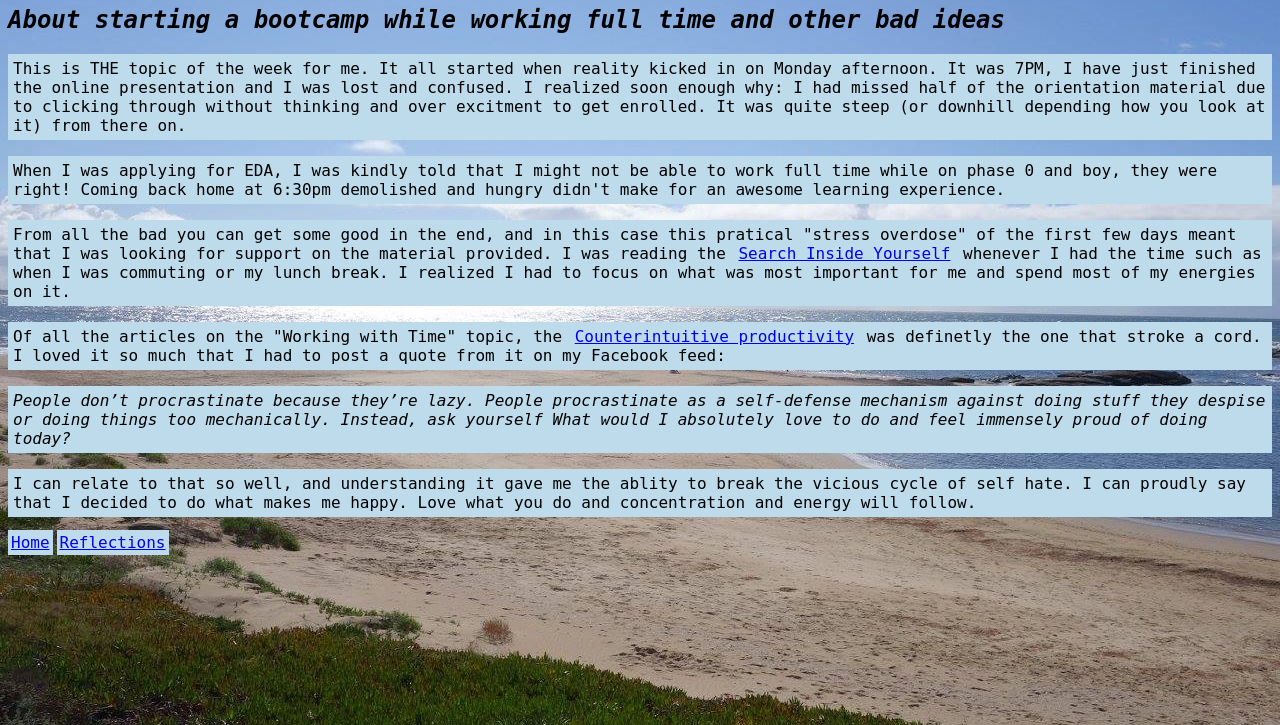
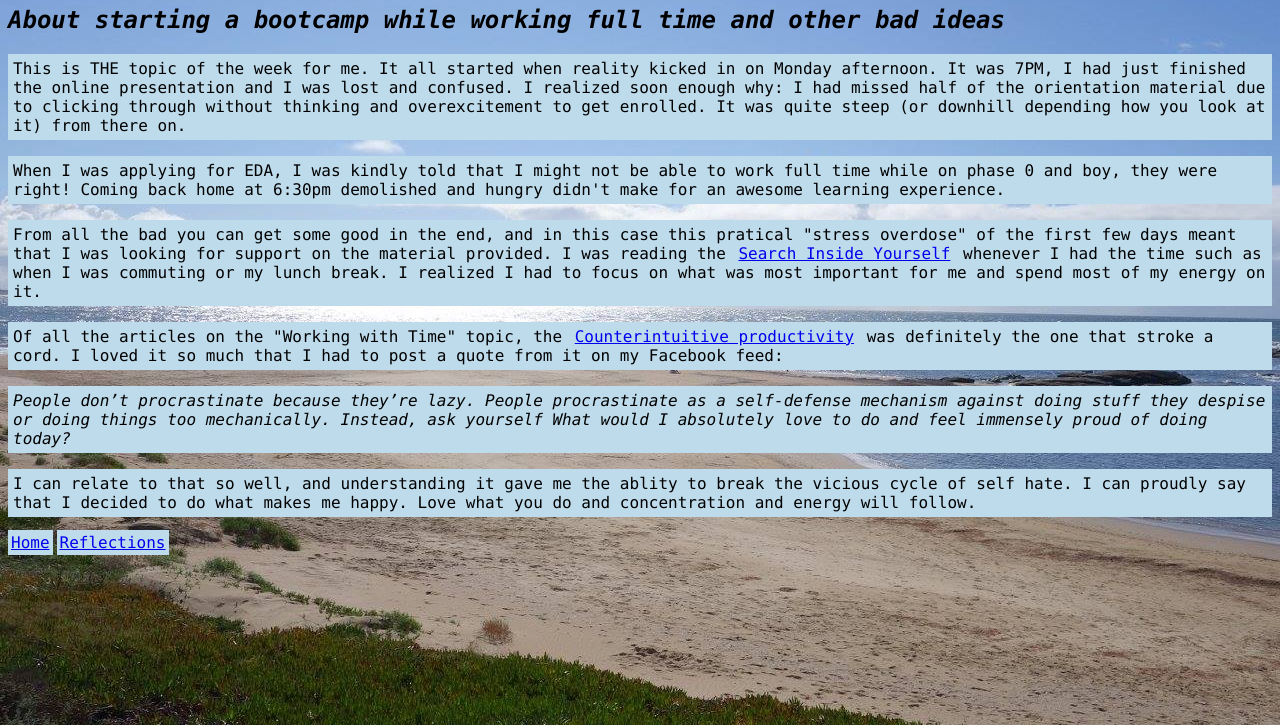
Before and after one commit to gabrielamelian/gabrielamelian.github.io, a plain HTML site: page blog/c1-time-and-habits-blog.html in a window 1280 px wide. Shown: the part 75-800 px from the top of the page. Drawn offline with Linux system fonts and the light colour scheme.

Commit message:
Fix typos and font style

```diff
--- a/blog/c1-time-and-habits-blog.html
+++ b/blog/c1-time-and-habits-blog.html
@@ -10,13 +10,13 @@
     <h1>Time and Habits</h1>
     <h2><em>About starting a bootcamp while working full time and other bad ideas</em></h2>
 
-    <p>This is THE topic of the week for me. It all started when reality kicked in on Monday afternoon. It was 7PM, I have just finished the online presentation and I was lost and confused. I realized soon enough why: I had missed half of the orientation material due to clicking through without thinking and over excitment to get enrolled. It was quite steep (or downhill depending how you look at it) from there on.</p>
+    <p>This is THE topic of the week for me. It all started when reality kicked in on Monday afternoon. It was 7PM, I had just finished the online presentation and I was lost and confused. I realized soon enough why: I had missed half of the orientation material due to clicking through without thinking and overexcitement to get enrolled. It was quite steep (or downhill depending how you look at it) from there on.</p>
 
     <p>When I was applying for EDA, I was kindly told that I might not be able to work full time while on phase 0 and boy, they were right! Coming back home at 6:30pm demolished and hungry didn't make for an awesome learning experience.</p>
 
-    <p>From all the bad you can get some good in the end, and in this case this pratical "stress overdose" of the first few days meant that I was looking for support on the material provided. I was reading the <a href="https://www.amazon.com/Search-Inside-Yourself-Unexpected-Achieving/dp/0062116932">Search Inside Yourself</a> whenever I had the time such as when I was commuting or my lunch break. I realized I had to focus on what was most important for me and spend most of my energies on it.</p>
+    <p>From all the bad you can get some good in the end, and in this case this pratical "stress overdose" of the first few days meant that I was looking for support on the material provided. I was reading the <a href="https://www.amazon.com/Search-Inside-Yourself-Unexpected-Achieving/dp/0062116932">Search Inside Yourself</a> whenever I had the time such as when I was commuting or my lunch break. I realized I had to focus on what was most important for me and spend most of my energy on it.</p>
 
-    <p>Of all the articles on the "Working with Time" topic, the <a href="http://paidtoexist.com/counterintuitive-productivity/">Counterintuitive productivity</a> was definetly the one that stroke a cord. I loved it so much that I had to post a quote from it on my Facebook feed:</p>
+    <p>Of all the articles on the "Working with Time" topic, the <a href="http://paidtoexist.com/counterintuitive-productivity/">Counterintuitive productivity</a> was definitely the one that stroke a cord. I loved it so much that I had to post a quote from it on my Facebook feed:</p>
 
     <p><em>People don’t procrastinate because they’re lazy. People procrastinate as a self-defense mechanism against doing stuff they despise or doing things too mechanically. Instead, ask yourself What would I absolutely love to do and feel immensely proud of doing today?</em></p>
 
--- a/styles/main.css
+++ b/styles/main.css
@@ -3,7 +3,7 @@ body {
 }
 
 h1, h2, p, a {
-  font-family: "Monospace"
+  font-family: "Lucida Console", monospace
 }
 
 p {
```
Also changed, not shown: blog/c1-reflection-blog.html (+1 -1 lines).
